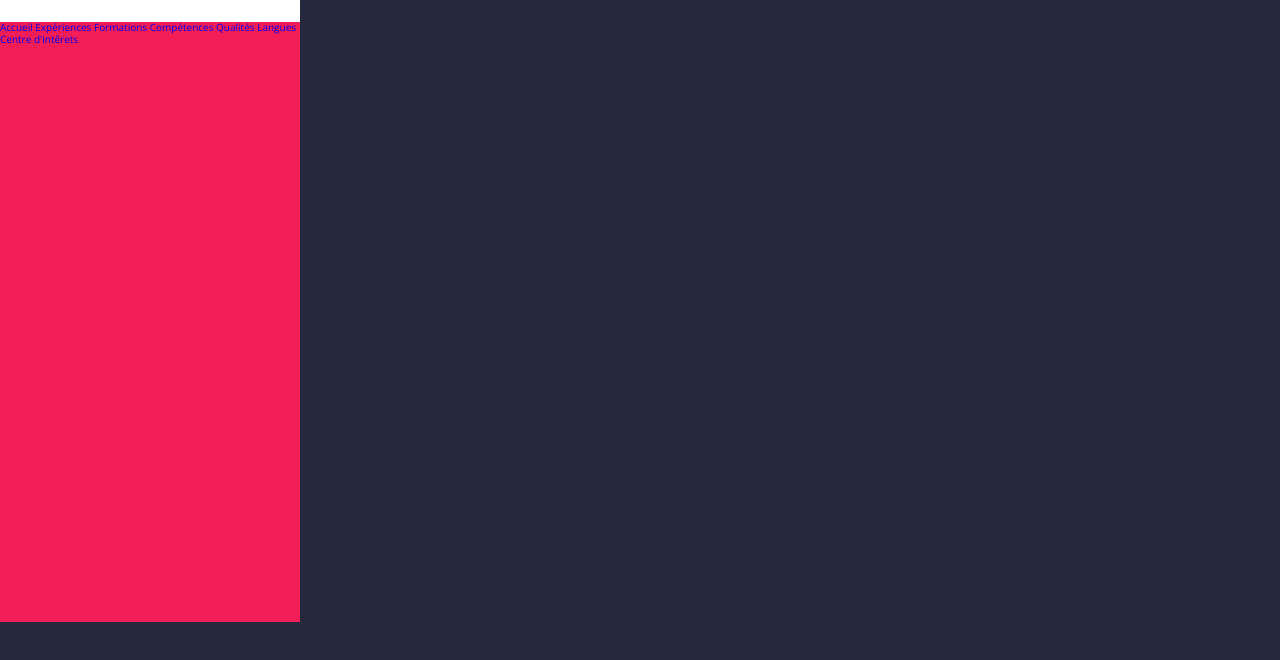
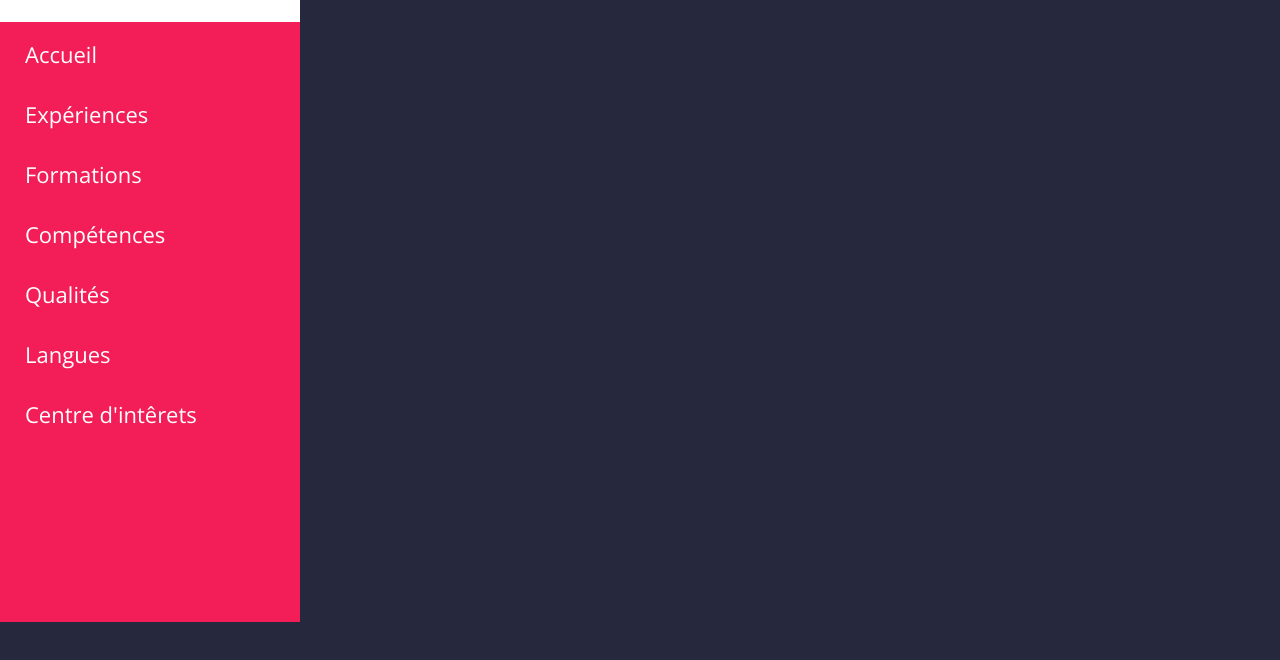
Before and after one commit to philippesanogo/cv-developpeur-web, a plain HTML site: page index.html in a window 1280 px wide. Shown: the part 178-838 px from the top of the page. Drawn offline with nearby package versions, Linux system fonts and the light colour scheme.

Commit message:
style.css
definir position des liens
taille des liens

```diff
--- a/style.css
+++ b/style.css
@@ -63,6 +63,14 @@ nav #menu {
     background: #f31d58;
 }
 
+nav #menu a {
+    display: block;
+    color: #fff;
+    font-size: 2.2rem;
+    height: 3rem;
+    padding: 2rem 0rem 1rem 2.5rem;
+}
+
 
 nav.open {
     transform: translateX(0);
```
